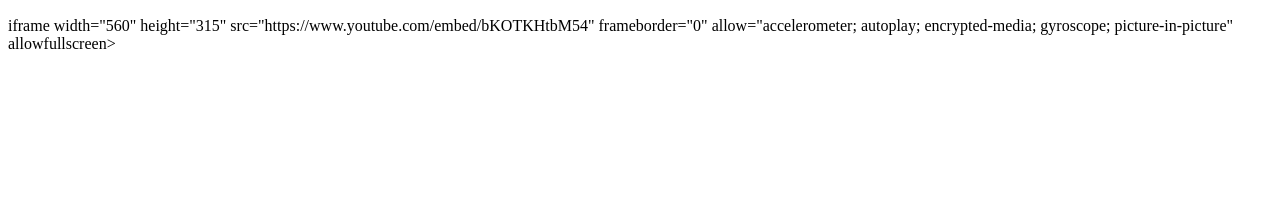
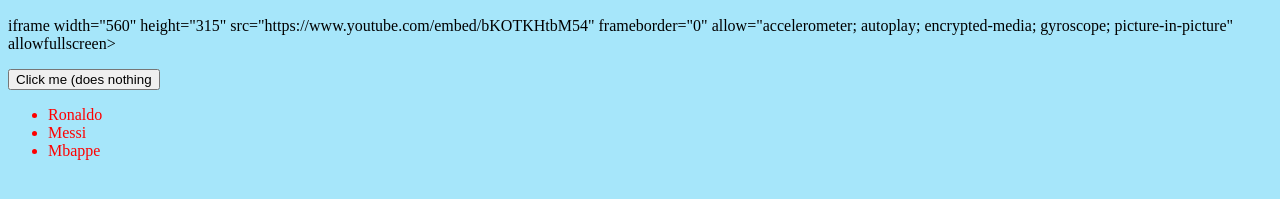
Before and after one commit to aa3077/exploring-cs, a plain HTML site: page index.html in a window 1280 px wide. Shown: the part 385-584 px from the top of the page. Drawn offline with Linux system fonts and the light colour scheme.

Commit message:
click me button, added people's names

```diff
--- a/index.html
+++ b/index.html
@@ -10,4 +10,11 @@
 <p><a href="https://www.espn.com/soccer/">link text</a></p
 <p><img src="https://www.google.com/search?q=soccer+ball&rlz=1C5CHFA_enUS864US865&tbm=isch&source=iu&ictx=1&fir=qTydefhVibtEqM%253A%252CAygz75L0NeSW1M%252C_&vet=1&usg=AI4_-kSTHEA9q8ZBTxE4H01XHpR2a9OQsg&sa=X&ved=2ahUKEwjXpcCUxfLnAhVWlnIEHVvTCQ0Q9QEwAHoECAsQMA#imgrc=7Xk3HFNGQlnKeM" alt="text" style="width:200px;height:200px;"></p>
 <p>iframe width="560" height="315" src="https://www.youtube.com/embed/bKOTKHtbM54" frameborder="0" allow="accelerometer; autoplay; encrypted-media; gyroscope; picture-in-picture" allowfullscreen></iframe></p>
+<body bgcolor="A6E6FA">
 <font color="red">
+ <button>Click me (does nothing</button>
+<ul>
+  <li>Ronaldo</li>
+  <li>Messi</li>
+  <li>Mbappe</li>
+</ul>
```
